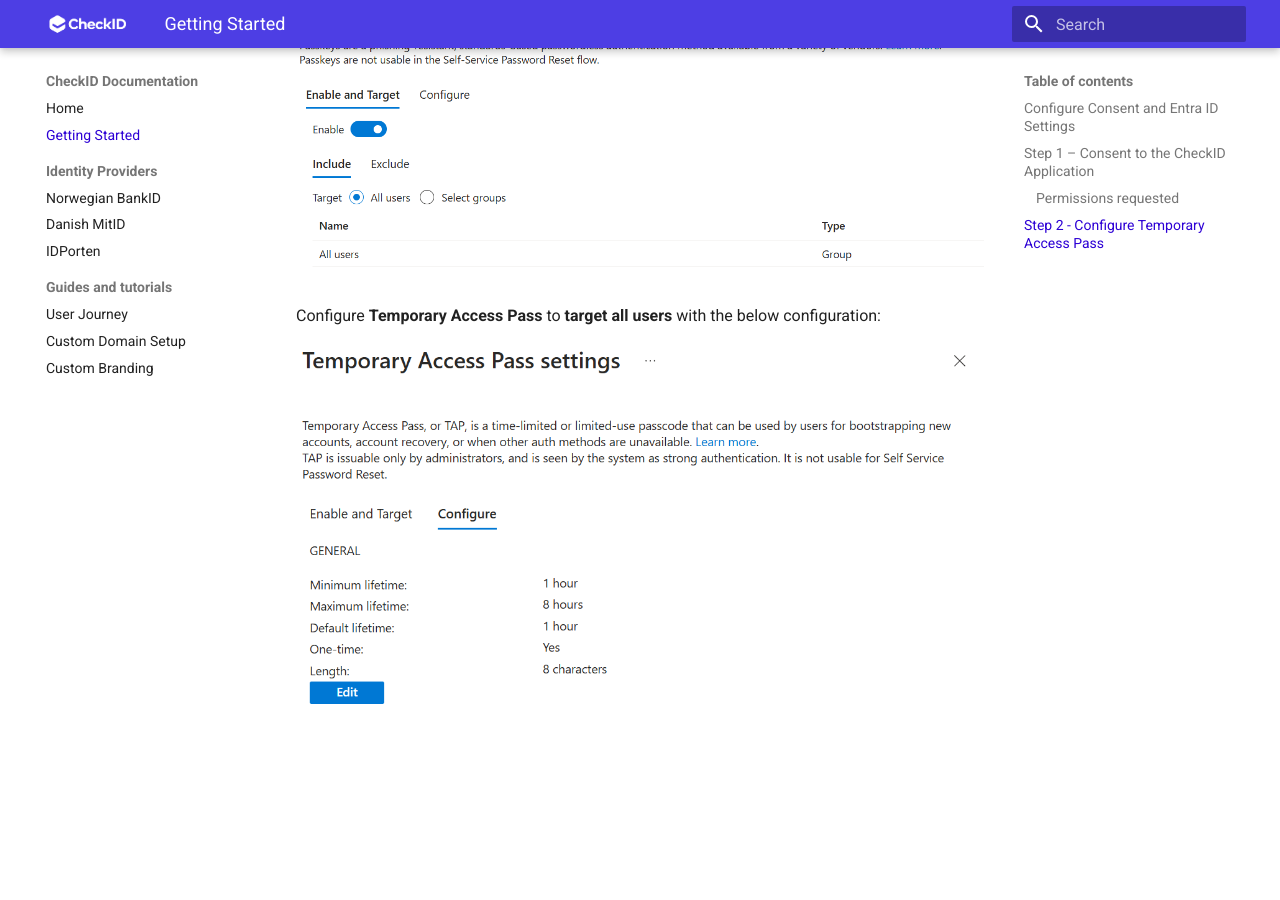
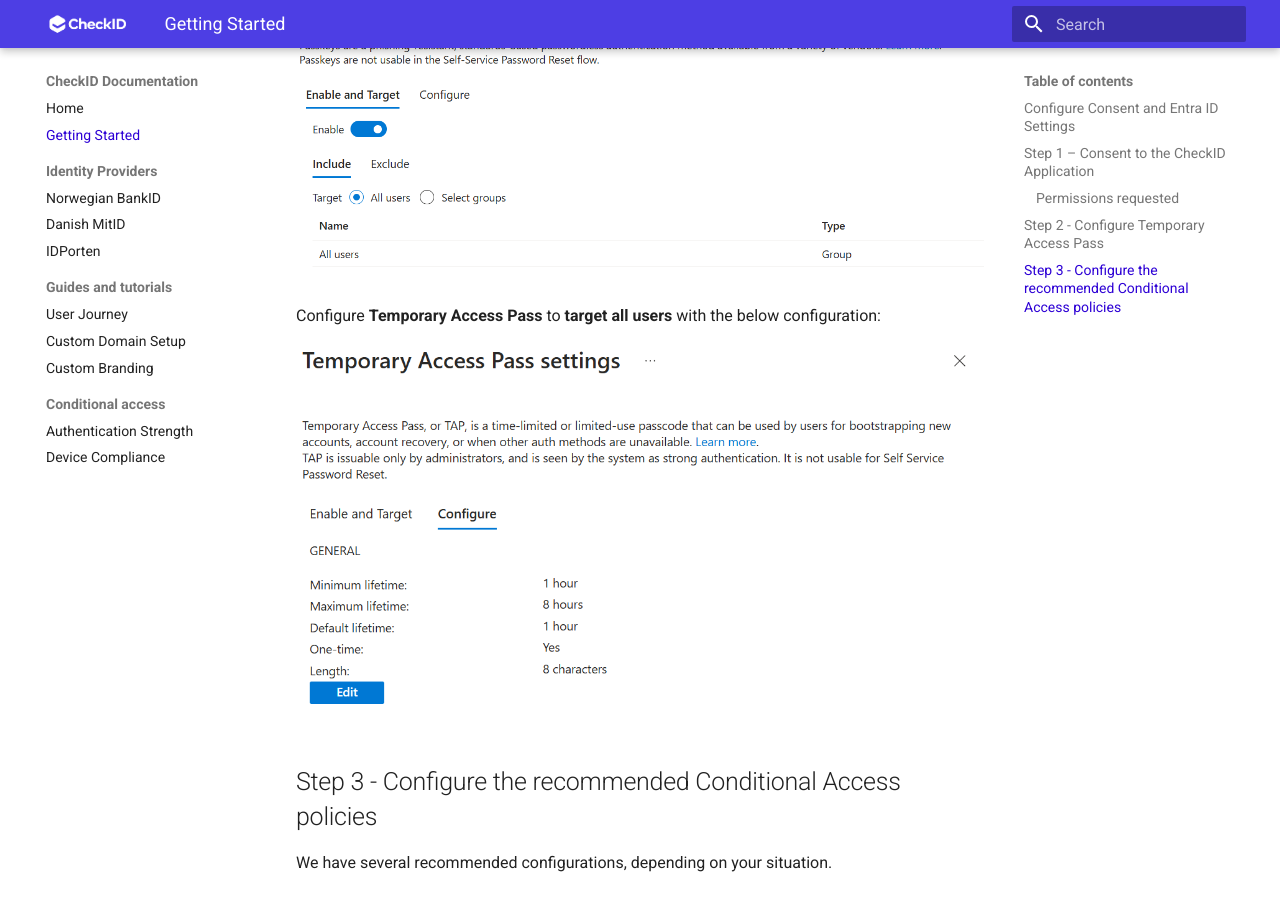
Before and after one commit to fortytwoservices/checkid-public-docs, an MkDocs documentation site: the page built from docs/Getting-Started.md, in a window 1280 px wide and 900 px high, scrolled down 2110 px. Built offline with MkDocs 1.6.1 and Material for MkDocs 9.7.7, drawn with Linux system fonts in a browser that asks for light colours; before the commit the page ends 2858 px from its top, so only the background shows below that.

Commit message:
Add CA
Signed-off-by: Marius Solbakken Mellum <marius.solbakken@fortytwo.io>

```diff
--- a/docs/Getting-Started.md
+++ b/docs/Getting-Started.md
@@ -33,3 +33,7 @@
 Configure **Temporary Access Pass** to **target all users** with the below configuration:
 
 ![alt text](image-2.png)
+
+## Step 3 - Configure the recommended Conditional Access policies
+
+We have several recommended configurations, depending on your situation.
--- a/mkdocs.yml
+++ b/mkdocs.yml
@@ -31,3 +31,6 @@
       - User Journey: Guides/User-Journey-Example.md
       - Custom Domain Setup: Guides/Custom-Domain-Setup.md
       - Custom Branding: Guides/Custom-Branding.md
+  - Conditional access:
+      - Authentication Strength: Conditional-Access/Authentication-Strength.md
+      - Device Compliance: Conditional-Access/Device-Compliance.md
```
Also changed, not shown: docs/Conditional-Access/Authentication-Strength.md (added, +3 -0 lines), docs/Conditional-Access/Device-Compliance.md (added, +3 -0 lines).
